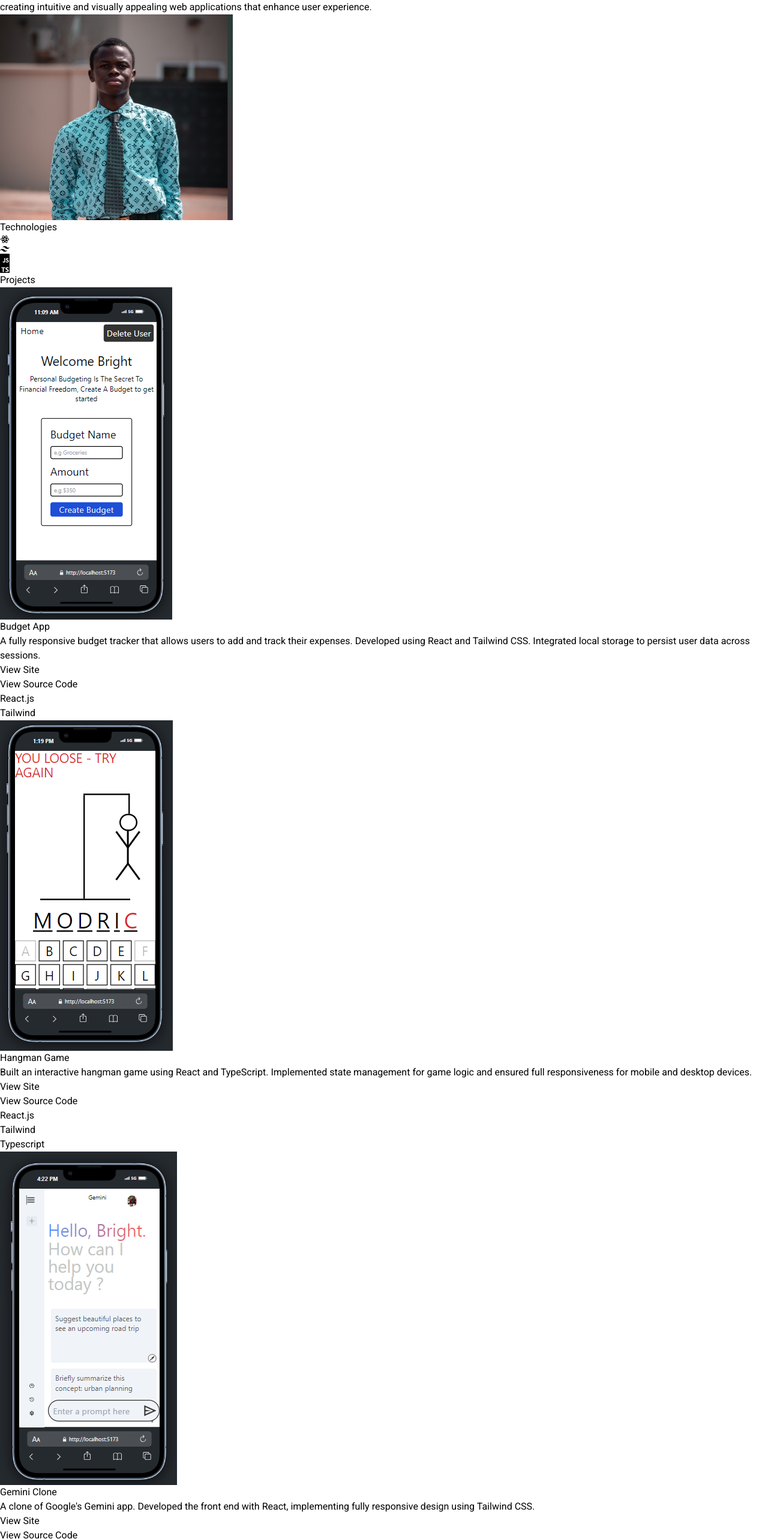
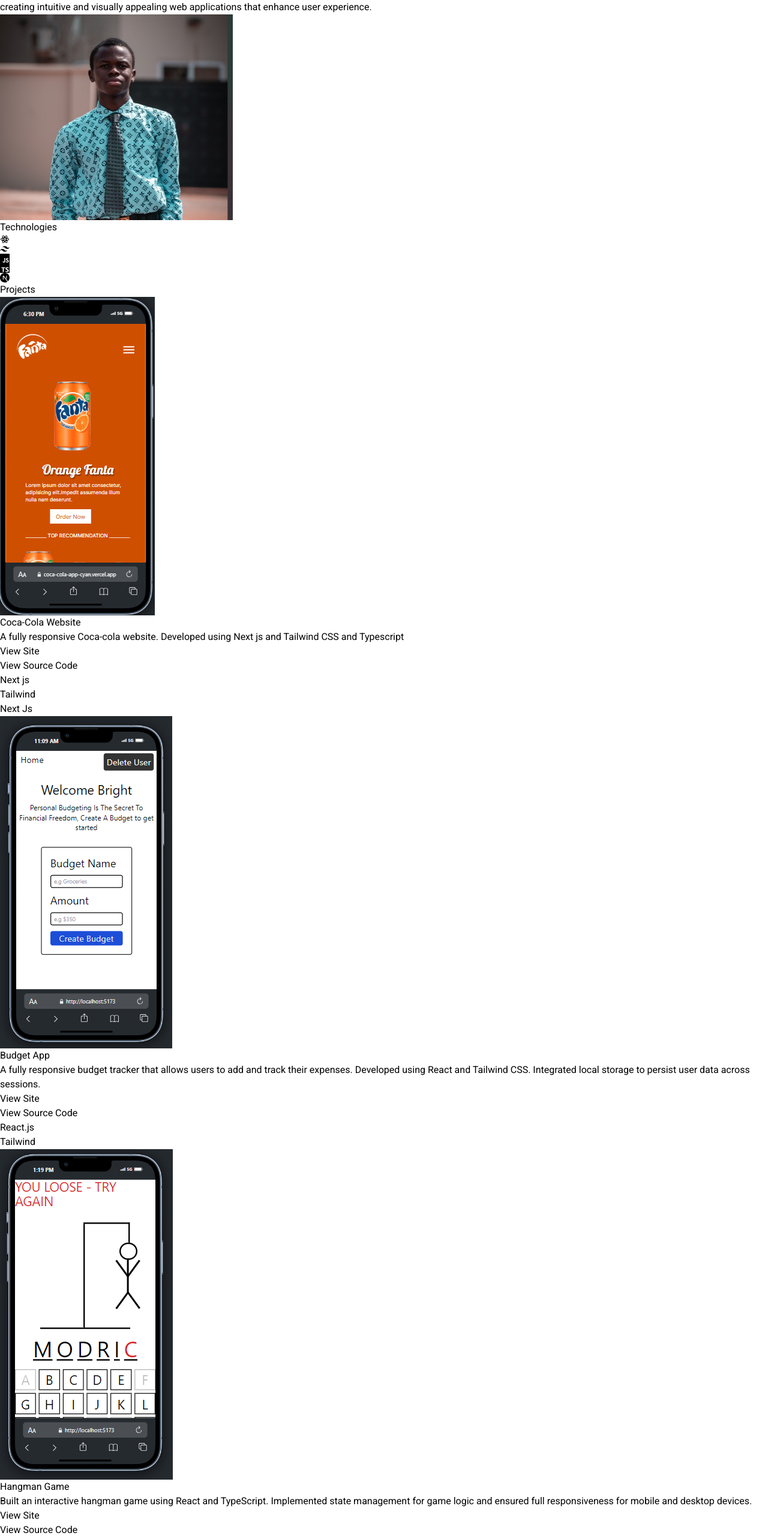
Before and after one commit to Nanor-Bright-Suka/My-Portfolio-Website, a React (Vite) app: page / in a window 1280 px wide. Shown: the part 234-2800 px from the top of the page at 60% size. Built offline with nearby package versions, Linux system fonts and the light colour scheme.

Commit message:
Adding Coca-cola app

```diff
--- a/src/ProjectsWork.js
+++ b/src/ProjectsWork.js
@@ -2,8 +2,16 @@
      import Expense_Tracker from "../src/assets/Expense_Tracker.png"
         import Gemini_Clone from "../src/assets/Gemini.png"
         import Hangman_Game from "../src/assets/Hangman_Game.png"
-        import Portfolio from "../src/assets/Portfolio.png"
-export  const ProjectWork = [
+        import Coca_Cola from "../src/assets/Coca_Cola.png"
+export const ProjectWork = [
+    {
+        title: "Coca-Cola Website",
+        image: Coca_Cola,
+        description: "A fully responsive Coca-cola website. Developed using Next js and Tailwind CSS and Typescript",
+        technologies:["Next js","Tailwind","Next Js"],
+        site:"https://coca-cola-app-cyan.vercel.app/",
+        sourceCode: "https://github.com/Nanor-Bright-Suka/Coca-Cola-App"
+    },
     {
         title: "Budget App",
         image: Expense_Tracker,
@@ -12,6 +20,7 @@
         site:"https://budget-app-phi-two.vercel.app/",
         sourceCode: "https://github.com/Nanor-Bright-Suka/Budget-App"
     },
+
     {
         title: "Hangman Game",
         image: Hangman_Game,
@@ -20,6 +29,7 @@
         site:"https://nanorhangmangame.netlify.app/",
         sourceCode: "https://github.com/Nanor-Bright-Suka/Hangman-Game"
     },
+
     {
         title: "Gemini Clone",
         image: Gemini_Clone,
@@ -28,12 +38,5 @@
         site: "https://nanorgeminiapp.netlify.app/",
         sourceCode: "https://github.com/Nanor-Bright-Suka/Gemini-Clone"
     },
-    {
-        title: "Portfolio Website",
-        image: Portfolio,
-        description: "A portfolio website to showcase my skills",
-        technologies:["React.js","Tailwind"],
-        site: "https://nanorportfolio.netlify.app/",
-        sourceCode: "https://github.com/Nanor-Bright-Suka/My-Portfolio-Website"
-    }
+
 ]
--- a/src/Technologies.jsx
+++ b/src/Technologies.jsx
@@ -1,6 +1,6 @@
 import React from 'react'
 import { RiReactjsLine } from 'react-icons/ri'
-import { SiJavascript, SiTailwindcss, SiTypescript } from 'react-icons/si'
+import { SiJavascript, SiNextdotjs, SiTailwindcss, SiTypescript } from 'react-icons/si'
 export default function Technologies() {
   return (
     <div>
@@ -20,6 +20,9 @@
             <div className='border-neutral-800'>
               <SiTypescript  className='text-blue-400 text-7xl bg-white rounded-md text-center ' />
             </div>
+            <div className='border-neutral-800'>
+              <SiNextdotjs  className='text-white text-7xl bg-neutral-800 rounded-md text-center ' />
+            </div>
       </div>
     </div>
   )
```
Also changed, not shown: src/assets/Coca_Cola.png (added).
